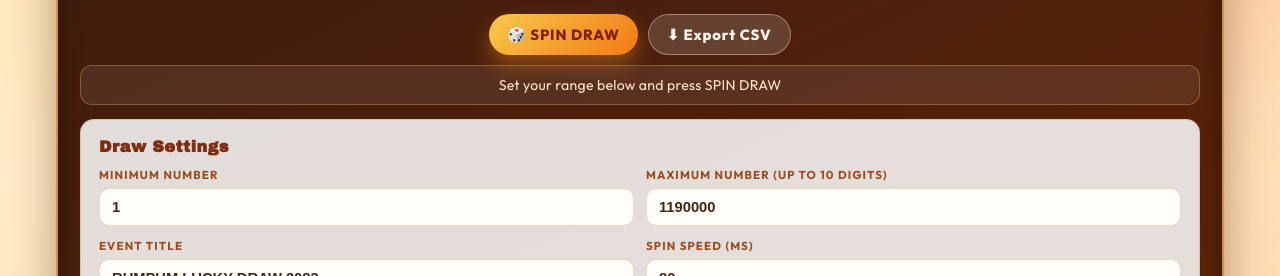
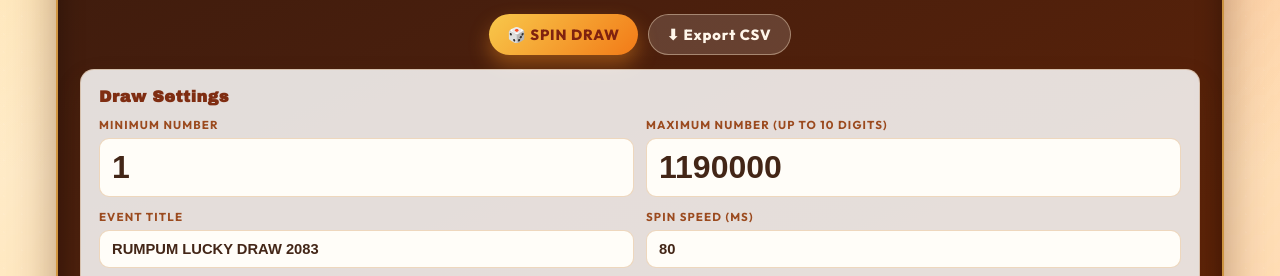
Before and after one commit to sandurijal03/rumpum_game, a React app: page / in a window 1280 px wide. Shown: the part 493-769 px from the top of the page. Built offline with nearby package versions, Linux system fonts and the light colour scheme.

Commit message:
feat: comment out status display and adjust font size for input fields

```diff
--- a/src/Main.tsx
+++ b/src/Main.tsx
@@ -1113,7 +1113,7 @@ const Main: React.FC = () => {
               </button> */}
             </div>
 
-            <div className="status">{status}</div>
+            {/* <div className="status">{status}</div> */}
 
             <div className="panel-grid">
               <section className="settings">
@@ -1129,6 +1129,7 @@ const Main: React.FC = () => {
                       max={MAX_DRAW_NUMBER}
                       disabled={true}
                       onChange={(event) => setMinVal(event.target.value)}
+                      style={{ fontSize: "2rem" }}
                     />
                   </div>
                   <div className="field">
@@ -1145,6 +1146,7 @@ const Main: React.FC = () => {
                       onChange={(event) =>
                         handleMaxValueChange(event.target.value)
                       }
+                      style={{ fontSize: "2rem" }}
                     />
                   </div>
                 </div>
```
